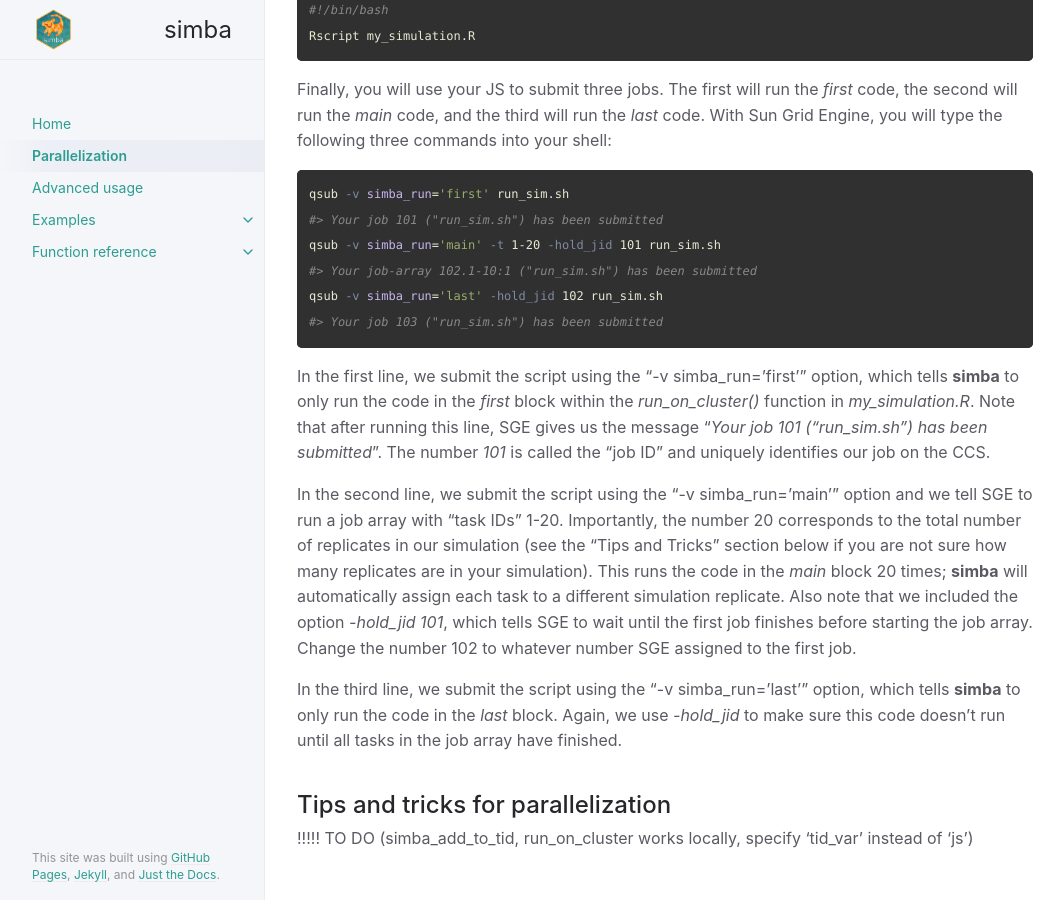
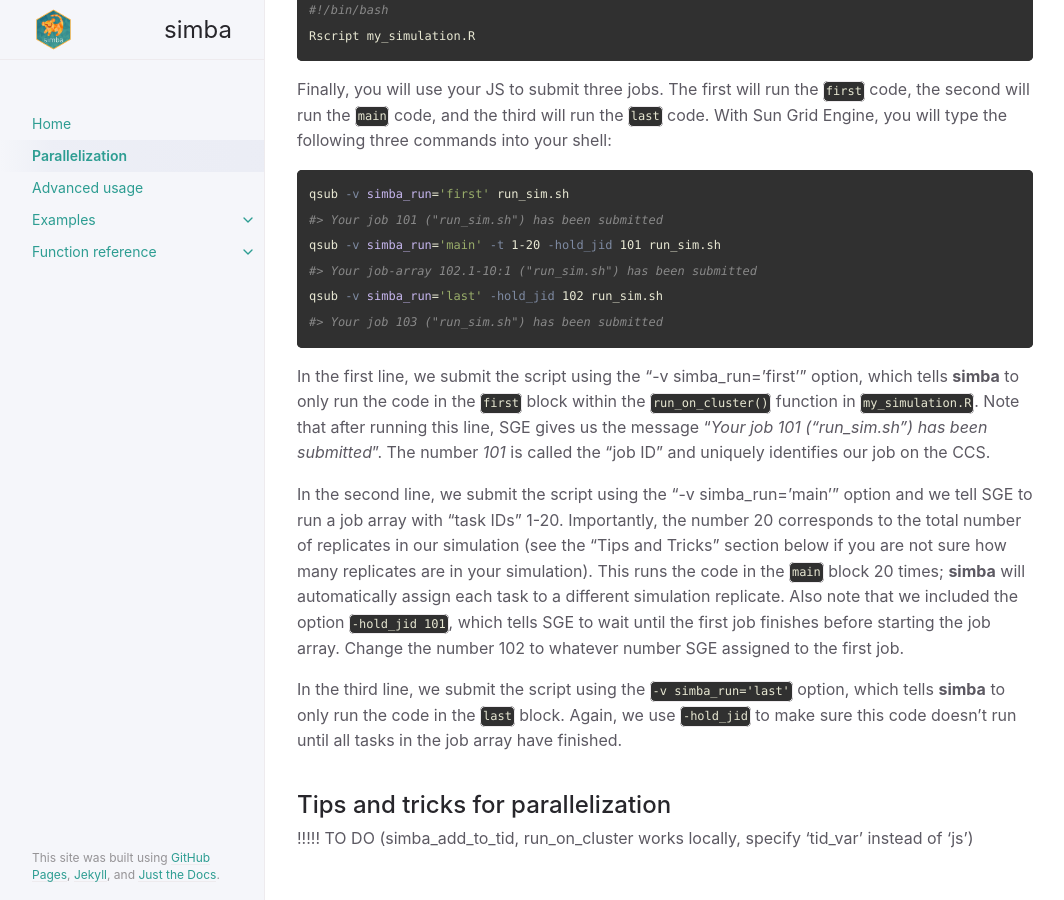
Before and after one commit to Avi-Kenny/SimEngine, a Jekyll site: the page built from docs/docs/parallelization.md, in a window 1280 px wide and 900 px high, scrolled down 5104 px. Shown: the whole window, without its empty margins (107-1171 px from the left). Built offline with Jekyll 4.4.1, drawn with Linux system fonts in a browser that asks for light colours; some of the changed text lies outside the part shown.

Commit message:
code font on all pages

````diff
--- a/docs/docs/parallelization.md
+++ b/docs/docs/parallelization.md
@@ -40,20 +40,20 @@ There are three methods of parallelizing code using **simba**:
 
 ## Outer parallelization
 
-To use outer parallelization, all you have to do is specify *parallel="outer"* using *set_config()*. It's as simple as that.
+To use outer parallelization, all you have to do is specify `parallel="outer"` using `set_config()`. It's as simple as that.
 
 ```R
 sim <- new_sim()
 sim %<>% set_config(parallel = "outer")
 ```
 
-Note that if a single simulation replicate runs in a very short amount of time (e.g. less than one second), using outer parallelization can actually result in a *decrease* in total speed. This is because there is a certain amount of computational overhead involved in setting up the parallelization engine inside **simba**. If you want to do a quick speed comparison, try running your code twice, once with *set_config(parallel = "outer")* and once with *set_config(parallel = "none")*, and run sim %<>% get("total_runtime") each time to see the difference in total runtime. The exact overhead involved with outer parallelization will differ between machines.
+Note that if a single simulation replicate runs in a very short amount of time (e.g. less than one second), using outer parallelization can actually result in a *decrease* in total speed. This is because there is a certain amount of computational overhead involved in setting up the parallelization engine inside **simba**. If you want to do a quick speed comparison, try running your code twice, once with `set_config(parallel = "outer")` and once with `set_config(parallel = "none")`, and run sim %<>% get("total_runtime") each time to see the difference in total runtime. The exact overhead involved with outer parallelization will differ between machines.
 
 ## Inner parallelization
 
-With inner parallelization, one or more pieces within a single simulation replicate are parallelized. This method of parallelization requires you to specify pieces of your code to run in parallel using functions from the **parallel** package. See the <a href="https://www.rdocumentation.org/packages/parallel" target="_blank">documentation</a> for the **parallel** package if you have never used this package before. **simba** will create and manage the cluster object; simply reference the special *CL* object in your code (note: the term "cluster object" refers to an R object of class *cluster*; this is distinct from the use use of the word "cluster" in "cluster parallelization").
+With inner parallelization, one or more pieces within a single simulation replicate are parallelized. This method of parallelization requires you to specify pieces of your code to run in parallel using functions from the **parallel** package. See the <a href="https://www.rdocumentation.org/packages/parallel" target="_blank">documentation</a> for the **parallel** package if you have never used this package before. **simba** will create and manage the cluster object; simply reference the special `CL` object in your code (note: the term "cluster object" refers to an R object of class `cluster`; this is distinct from the use use of the word "cluster" in "cluster parallelization").
 
-In the example below, inner parallelization is used within the *create_data()* function through *parLapply()*. However, you can also use parallel functions within your simulation script itself or within methods.
+In the example below, inner parallelization is used within the `create_data()` function through `parLapply()`. However, you can also use parallel functions within your simulation script itself or within methods.
 
 ```R
 
@@ -89,7 +89,7 @@ sim %<>% run()
 
 Although the situation becomes more complicated when using a cluster computing system (CCS), **simba** is built to streamline this process as much as possible. Before diving in, it is important to understand the basic workflow with a CCS. A CCS is a supercomputer that consists of a number of nodes, each of which may have multiple cores. A user will typically log into the CCS via SSH or an SSH client (such as PuTTY), and then send files containing computer programs to the CCS, either using Linux commands or using an FTP Client (such as FileZilla). Next, the user will run these programs by submitting "jobs" to the CCS using a special program called a job scheduler (JS). The JS manages the process of taking your jobs and running it in parallel across multiple nodes and/or multiple cores. If this process is totally unfamiliar to you, ask the manager of your CCS or your IT team for a basic tutorial.
 
-Although there are multiple ways to run code in parallel on a CCS, we focus on job arrays. The main **simba** function that we use is *run_on_cluster()*. Throughout this example, we use Sun Grid Engine as our JS, but an analogous workflow will apply to other JS software.
+Although there are multiple ways to run code in parallel on a CCS, we focus on job arrays. The main **simba** function that we use is `run_on_cluster()`. Throughout this example, we use Sun Grid Engine as our JS, but an analogous workflow will apply to other JS software.
 
 Suppose we have written the following simulation and want to run it on a CCS:
 
@@ -107,7 +107,7 @@ sim %<>% run()
 sim %<>% summarize()
 ```
 
-To run this code on a CCS, we must wrap in the *run_on_cluster()* function. To use this function, you must break your code into three blocks, called *first*, *main*, and *last*. The code in the *first* block will run only once, and will set up the simulation object. When this is done, *simba* will save the simulation object in the filesystem of your CCS. The code in the *main* block will run for every simulation replicate, and will have access to the simulation object you created in the *first* block. Typically, the code here will just include a single call to *run()*, as illustrated below. Finally, the code in the *last* block will run after all your simulation replicates have finished running, and after **simba** has automatically compiled the results into your simulation object. Use the *run_on_cluster()* function as follows:
+To run this code on a CCS, we must wrap in the `run_on_cluster()` function. To use this function, you must break your code into three blocks, called `first`, `main`, and `last`. The code in the `first` block will run only once, and will set up the simulation object. When this is done, **simba** will save the simulation object in the filesystem of your CCS. The code in the `main` block will run for every simulation replicate, and will have access to the simulation object you created in the `first` block. Typically, the code here will just include a single call to `run()`, as illustrated below. Finally, the code in the `last` block will run after all your simulation replicates have finished running, and after **simba** has automatically compiled the results into your simulation object. Use the `run_on_cluster()` function as follows:
 
 ```R
 library(simba)
@@ -137,7 +137,7 @@ run_on_cluster(
 )
 ```
 
-Note that none of our actual simulation code changed; we just took chunks of the code and placed these chunks into the appropriate slot within *run_on_cluster()* (either *first*, *main*, or *last*). Additionally, we had to tell **simba** which job scheduler we are using, by specifying this in the *cluster_config* argument list. Type *?run_on_cluster* in R for a list of supported JS software. Even if your JS is not supported, you can still use **simba** on a CCS (see "Tips and tricks" below).
+Note that none of our actual simulation code changed; we just took chunks of the code and placed these chunks into the appropriate slot within `run_on_cluster()` (either `first`, `main`, or `last`). Additionally, we had to tell **simba** which job scheduler we are using, by specifying this in the `cluster_config` argument list. Type `?run_on_cluster` in R for a list of supported JS software. Even if your JS is not supported, you can still use **simba** on a CCS (see "Tips and tricks" below).
 
 We're not done yet, though. We need to give our job scheduler instructions for how to run this code. Assume that the R code above is stored in a file called "my_simulation.R" that you have transferred to your CCS. First, we need to create a simple shell script that will run the my_simulation.R file. We use BASH as our scripting language, but you can use the shell scripting language of your choice. Create a file called "run_sim.sh" with the following two lines and place it in the same directory on your CCS as the "my_simulation.R" file:
 
@@ -146,7 +146,7 @@ We're not done yet, though. We need to give our job scheduler instructions for h
 Rscript my_simulation.R
 ```
 
-Finally, you will use your JS to submit three jobs. The first will run the *first* code, the second will run the *main* code, and the third will run the *last* code. With Sun Grid Engine, you will type the following three commands into your shell:
+Finally, you will use your JS to submit three jobs. The first will run the `first` code, the second will run the `main` code, and the third will run the `last` code. With Sun Grid Engine, you will type the following three commands into your shell:
 
 ```bash
 qsub -v simba_run='first' run_sim.sh
@@ -157,11 +157,11 @@ qsub -v simba_run='last' -hold_jid 102 run_sim.sh
 #> Your job 103 ("run_sim.sh") has been submitted
 ```
 
-In the first line, we submit the script using the "-v simba_run='first'" option, which tells **simba** to only run the code in the *first* block within the *run_on_cluster()* function in *my_simulation.R*. Note that after running this line, SGE gives us the message "*Your job 101 ("run_sim.sh") has been submitted*". The number *101* is called the "job ID" and uniquely identifies our job on the CCS.
+In the first line, we submit the script using the "-v simba_run='first'" option, which tells **simba** to only run the code in the `first` block within the `run_on_cluster()` function in `my_simulation.R`. Note that after running this line, SGE gives us the message "*Your job 101 ("run_sim.sh") has been submitted*". The number *101* is called the "job ID" and uniquely identifies our job on the CCS.
 
-In the second line, we submit the script using the "-v simba_run='main'" option and we tell SGE to run a job array with "task IDs" 1-20. Importantly, the number 20 corresponds to the total number of replicates in our simulation (see the "Tips and Tricks" section below if you are not sure how many replicates are in your simulation). This runs the code in the *main* block 20 times; **simba** will automatically assign each task to a different simulation replicate. Also note that we included the option *-hold_jid 101*, which tells SGE to wait until the first job finishes before starting the job array. Change the number 102 to whatever number SGE assigned to the first job.
+In the second line, we submit the script using the "-v simba_run='main'" option and we tell SGE to run a job array with "task IDs" 1-20. Importantly, the number 20 corresponds to the total number of replicates in our simulation (see the "Tips and Tricks" section below if you are not sure how many replicates are in your simulation). This runs the code in the `main` block 20 times; **simba** will automatically assign each task to a different simulation replicate. Also note that we included the option `-hold_jid 101`, which tells SGE to wait until the first job finishes before starting the job array. Change the number 102 to whatever number SGE assigned to the first job.
 
-In the third line, we submit the script using the "-v simba_run='last'" option, which tells **simba** to only run the code in the *last* block. Again, we use *-hold_jid* to make sure this code doesn't run until all tasks in the job array have finished.
+In the third line, we submit the script using the `-v simba_run='last'` option, which tells **simba** to only run the code in the `last` block. Again, we use `-hold_jid` to make sure this code doesn't run until all tasks in the job array have finished.
 
 ## Tips and tricks for parallelization
 
````
Also changed, not shown: docs/docs/advanced-usage.md (+4 -4 lines), docs/index.md (+1 -1 lines).
